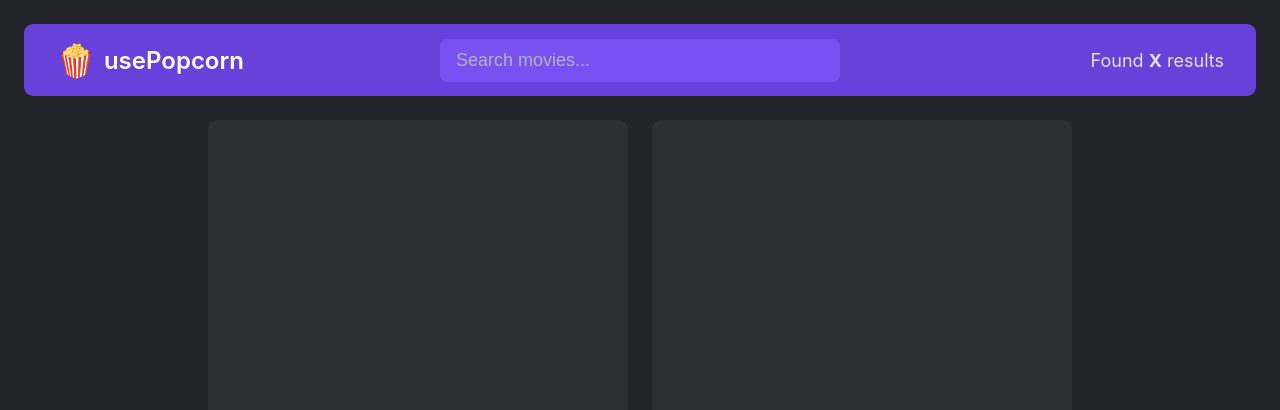
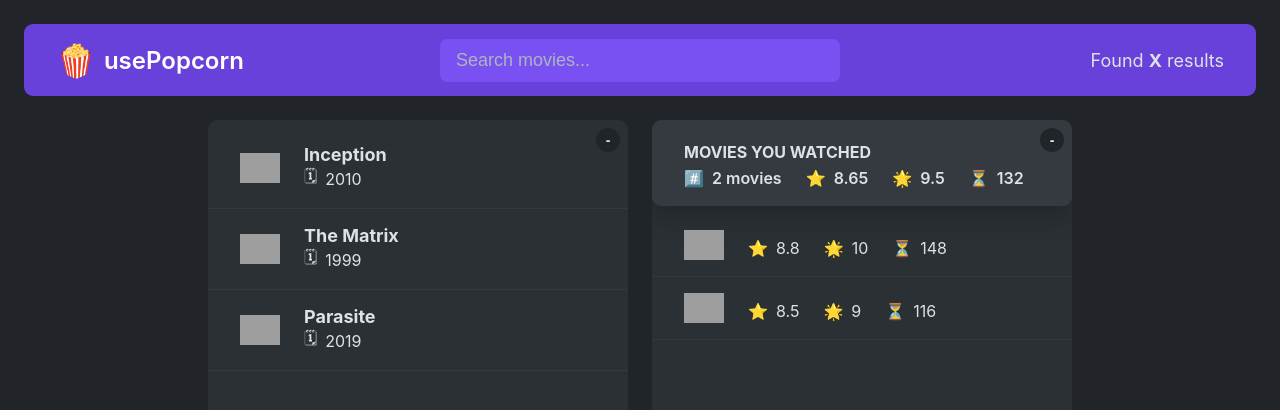
Before and after one commit to saujalkarki/_React, a React (Vite) app in the folder 07-usePopcorn/: page / in a window 1280 px wide. Shown: the top 410 px of the page. Built offline with nearby package versions, Linux system fonts and the light colour scheme; grey boxes are pictures that could not be loaded.

Commit message:
UI into components-2

```diff
--- a/07-usePopcorn/src/App.jsx
+++ b/07-usePopcorn/src/App.jsx
@@ -51,7 +51,7 @@ function App() {
   return (
     <>
       <NavBar />
-      <Main />
+      <Main tempMovieData={tempMovieData} tempWatchedData={tempWatchedData} />
     </>
   );
 }
--- /dev/null
+++ b/07-usePopcorn/src/components/ListBox.jsx
@@ -0,0 +1,18 @@
+import { useState } from "react";
+import { MovieList } from "./index";
+
+export function ListBox({ tempMovieData }) {
+  const [isOpen1, setIsOpen1] = useState(true);
+
+  return (
+    <div className="box">
+      <button
+        className="btn-toggle"
+        onClick={() => setIsOpen1((open) => !open)}
+      >
+        {isOpen1 ? "-" : "+"}
+      </button>
+      {isOpen1 && <MovieList tempMovieData={tempMovieData} />}
+    </div>
+  );
+}
--- a/07-usePopcorn/src/components/Main.jsx
+++ b/07-usePopcorn/src/components/Main.jsx
@@ -1,8 +1,10 @@
-export function Main() {
+import { ListBox, WatchedBox } from "./index";
+
+export function Main({ tempMovieData, tempWatchedData }) {
   return (
     <div className="main">
-      <div className="box"></div>
-      <div className="box"></div>
+      <ListBox tempMovieData={tempMovieData} />
+      <WatchedBox tempWatchedData={tempWatchedData} />
     </div>
   );
 }
--- /dev/null
+++ b/07-usePopcorn/src/components/Movie.jsx
@@ -0,0 +1,14 @@
+export function Movie({ movie }) {
+  return (
+    <li>
+      <img src={movie.Poster} alt={`${movie.Totle} Poster`} />
+      <h3>{movie.Title}</h3>
+      <div>
+        <p>
+          <span>🗓</span>
+          <span>{movie.Year}</span>
+        </p>
+      </div>
+    </li>
+  );
+}
--- /dev/null
+++ b/07-usePopcorn/src/components/MovieList.jsx
@@ -0,0 +1,13 @@
+import { useState } from "react";
+import { Movie } from "./index";
+
+export function MovieList({ tempMovieData }) {
+  const [movies, setMovies] = useState(tempMovieData);
+  return (
+    <ul className="list">
+      {movies?.map((movie) => (
+        <Movie movie={movie} key={movie.imdbID} />
+      ))}
+    </ul>
+  );
+}
--- a/07-usePopcorn/src/components/NavBar.jsx
+++ b/07-usePopcorn/src/components/NavBar.jsx
@@ -1,11 +1,22 @@
+import { useState } from "react";
+
 export function NavBar() {
+  const [query, setQuery] = useState("");
+
   return (
     <nav className="nav-bar">
       <div className="logo">
         <span role="img">🍿</span>
         <h1>usePopcorn</h1>
       </div>
-      <input type="text" className="search" placeholder="Search movies..." />
+      <input
+        type="text"
+        className="search"
+        id="search"
+        placeholder="Search movies..."
+        value={query}
+        onChange={(e) => setQuery(e.target.value)}
+      />
       <p className="num-results">
         Found <strong>X</strong> results
       </p>
--- /dev/null
+++ b/07-usePopcorn/src/components/WatchedBox.jsx
@@ -0,0 +1,25 @@
+import { useState } from "react";
+import { WatchedMovieList } from "./WatchedMovieList";
+import { WatchedSummary } from "./WatchedSummary";
+
+export function WatchedBox({ tempWatchedData }) {
+  const [watched, setWatched] = useState(tempWatchedData);
+  const [isOpen2, setIsOpen2] = useState(true);
+
+  return (
+    <div className="box">
+      <button
+        className="btn-toggle"
+        onClick={() => setIsOpen2((open) => !open)}
+      >
+        {isOpen2 ? "-" : "+"}
+      </button>
+      {isOpen2 && (
+        <>
+          <WatchedSummary watched={watched} />
+          <WatchedMovieList watched={watched} />
+        </>
+      )}
+    </div>
+  );
+}
--- /dev/null
+++ b/07-usePopcorn/src/components/WatchedMovieList.jsx
@@ -0,0 +1,26 @@
+export function WatchedMovieList({ watched }) {
+  return (
+    <ul className="list">
+      {watched.map((movie) => (
+        <li key={movie.imdbID}>
+          <img src={movie.Poster} alt={`${movie.Title} poster`} />
+          <h3>{movie.title}</h3>
+          <div>
+            <p>
+              <span>⭐️</span>
+              <span>{movie.imdbRating}</span>
+            </p>
+            <p>
+              <span>🌟</span>
+              <span>{movie.userRating}</span>
+            </p>
+            <p>
+              <span>⏳</span>
+              <span>{movie.runtime}</span>
+            </p>
+          </div>
+        </li>
+      ))}
+    </ul>
+  );
+}
--- /dev/null
+++ b/07-usePopcorn/src/components/WatchedSummary.jsx
@@ -0,0 +1,34 @@
+export function WatchedSummary({ watched }) {
+  const average = (arry) =>
+    arry.reduce((acc, cur, i, arr) => acc + cur / arr.length, 0);
+
+  const avgImbdRating = average(watched.map((movie) => movie.imdbRating));
+  const avgUserRating = average(watched.map((movie) => movie.userRating));
+  const avgRuntime = average(watched.map((movie) => movie.runtime));
+
+  return (
+    <>
+      <div className="summary">
+        <h2>Movies you Watched</h2>
+        <div>
+          <p>
+            <span>#️⃣</span>
+            <span>{watched.length} movies</span>
+          </p>
+          <p>
+            <span>⭐️</span>
+            <span>{avgImbdRating}</span>
+          </p>
+          <p>
+            <span>🌟</span>
+            <span>{avgUserRating}</span>
+          </p>
+          <p>
+            <span>⏳</span>
+            <span>{avgRuntime}</span>
+          </p>
+        </div>
+      </div>
+    </>
+  );
+}
--- a/07-usePopcorn/src/components/index.js
+++ b/07-usePopcorn/src/components/index.js
@@ -1,2 +1,8 @@
 export * from "./NavBar";
 export * from "./Main";
+export * from "./ListBox";
+export * from "./WatchedBox";
+export * from "./MovieList";
+export * from "./Movie";
+export * from "./WatchedSummary";
+export * from "./WatchedMovieList";
```
